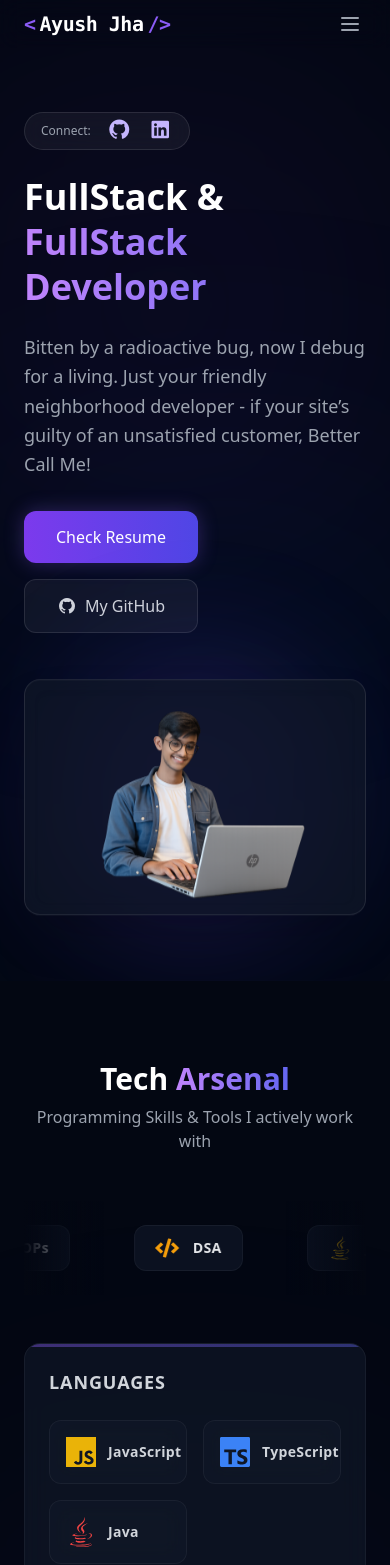
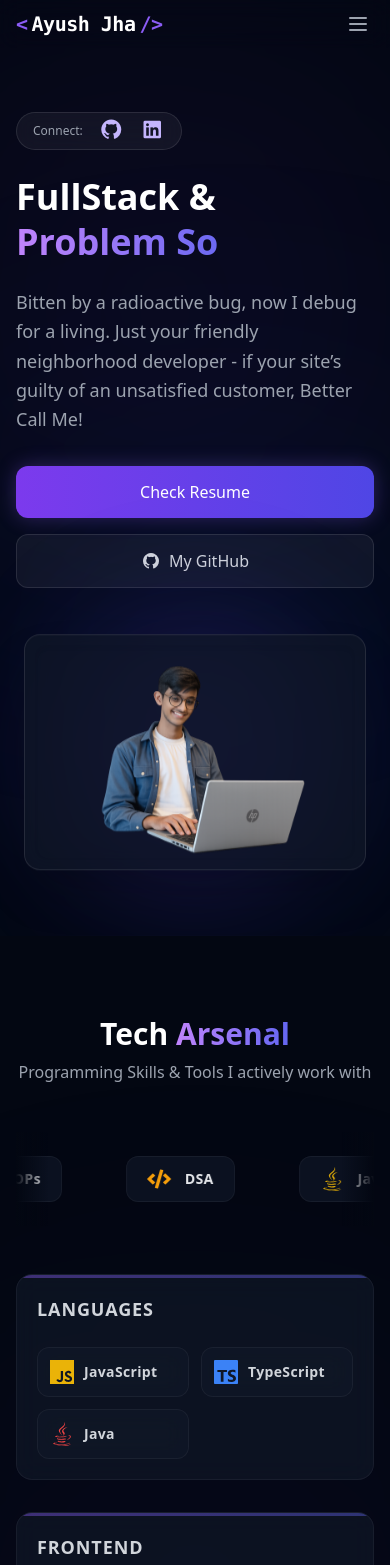
Before and after one commit to AyushJha2008/portfolio, a React (Vite) app in the folder portfolio/: page / in a window 390 px wide. Shown: the top 1565 px of the page. Built offline with nearby package versions, Linux system fonts and the light colour scheme.

Commit message:
feat: initialize portfolio project with core React components for education, events, hero, navbar, projects, skills, and contact sections

```diff
--- a/portfolio/src/components/Contact.jsx
+++ b/portfolio/src/components/Contact.jsx
@@ -34,8 +34,8 @@ const Contact = () => {
       {/* Background glow shadow */}
       <div className="absolute bottom-0 right-1/4 w-[450px] h-[450px] bg-violet-600/5 rounded-full blur-[140px] pointer-events-none"></div>
 
-      <div className="container mx-auto px-6 max-w-5xl relative z-10">
-        <div className="glass rounded-3xl p-8 md:p-12 border border-white/10 shadow-[0_0_50px_rgba(139,92,246,0.05)]">
+      <div className="container mx-auto px-4 sm:px-6 max-w-5xl relative z-10">
+        <div className="glass rounded-3xl p-5 sm:p-8 md:p-12 border border-white/10 shadow-[0_0_50px_rgba(139,92,246,0.05)]">
           <div className="grid md:grid-cols-2 gap-12 items-start">
 
             {/* Left Column: Info */}
@@ -106,7 +106,7 @@ const Contact = () => {
             </div>
 
             {/* Right Column: Form */}
-            <div className="bg-white/[0.02] border border-white/5 p-6 md:p-8 rounded-2xl">
+            <div className="bg-white/[0.02] border border-white/5 p-4 sm:p-6 md:p-8 rounded-2xl">
               <form onSubmit={handleSubmit} className="space-y-5 text-left">
                 {errorMsg && (
                   <div className="text-red-400 text-xs bg-red-500/10 border border-red-500/20 p-3 rounded-lg">
--- a/portfolio/src/components/Events.jsx
+++ b/portfolio/src/components/Events.jsx
@@ -109,7 +109,7 @@ const Events = () => {
       {/* Glow effect */}
       <div className="absolute top-1/2 left-0 w-[400px] h-[400px] bg-violet-600/5 rounded-full blur-[140px] pointer-events-none"></div>
 
-      <div className="container mx-auto px-6 relative z-10">
+      <div className="container mx-auto px-4 sm:px-6 relative z-10">
         <div className="flex flex-col justify-between items-center mb-12">
           <div className="text-center">
             <h2 className="text-3xl font-bold">
@@ -136,7 +136,7 @@ const Events = () => {
                     : "text-gray-400 hover:text-white hover:bg-white/5"
                 }`}
               >
-                {type === "All" ? "All Events" : type + "s"}
+                {type === "All" ? "All" : type + "s"}
               </button>
             ))}
           </div>
@@ -165,7 +165,7 @@ const Events = () => {
               </span>
 
               {/* Hover overlay with detail content */}
-              <div className="absolute inset-0 bg-gradient-to-t from-black/90 via-black/50 to-black/20 opacity-0 group-hover:opacity-100 transition-all duration-300 flex flex-col justify-end p-5">
+              <div className="absolute inset-0 bg-gradient-to-t from-black/90 via-black/50 to-black/20 opacity-100 md:opacity-0 md:group-hover:opacity-100 transition-all duration-300 flex flex-col justify-end p-5">
                 <h3 className="text-white text-lg font-bold mb-1 tracking-wide">{event.title}</h3>
                 <p className="text-gray-300 text-xs md:text-sm leading-relaxed">{event.info}</p>
               </div>
--- a/portfolio/src/components/Hero.jsx
+++ b/portfolio/src/components/Hero.jsx
@@ -1,7 +1,7 @@
 import React, { useState, useEffect } from 'react'
 import myself from '../assets/myself1.png'
 
-const roles = ["SaaS Developer", "FullStack Developer", "Problem Solver", "C.E. Undergraduate"];
+const roles = ["SaaS Developer","Problem Solver", "C.E. Undergrad."];
 
 const Hero = () => {
   const [currentRoleIndex, setCurrentRoleIndex] = useState(0);
@@ -47,7 +47,7 @@ const Hero = () => {
         <div className="absolute top-20 right-0 w-[450px] h-[450px] bg-violet-600/10 rounded-full blur-[140px] pointer-events-none"></div>
         <div className="absolute bottom-10 left-0 w-[450px] h-[450px] bg-blue-600/10 rounded-full blur-[140px] pointer-events-none"></div>
 
-        <div className="container mx-auto px-6 grid md:grid-cols-2 gap-12 items-center relative z-10">
+        <div className="container mx-auto px-4 sm:px-6 grid md:grid-cols-2 gap-12 items-center relative z-10">
           <div className='mt-4'>
             <div className="inline-flex items-center gap-4 px-4 py-1.5 bg-white/5 rounded-full border border-white/10 text-violet-300 mb-6 backdrop-blur-md">
               <span className="text-xs text-gray-400 font-medium">Connect:</span>
@@ -81,18 +81,18 @@ const Hero = () => {
               Bitten by a radioactive bug, now I debug for a living. Just your friendly neighborhood developer - if your site’s guilty of an unsatisfied customer, Better Call Me!
             </p>
 
-            <div className="flex flex-wrap gap-4">
+            <div className="flex flex-col sm:flex-row gap-4">
               <a
                 href="https://drive.google.com/file/d/1aXAS7ZBgTv5oo59pE-Ijio98vT4QMLJ_/view?usp=sharing"
                 id="hero-btn-resume"
-                className="px-8 py-3.5 bg-gradient-to-r from-violet-600 to-indigo-600 hover:from-violet-500 hover:to-indigo-500 text-white font-medium rounded-xl transition-all shadow-[0_0_20px_rgba(139,92,246,0.3)] hover:shadow-[0_0_30px_rgba(139,92,246,0.6)] transform hover:-translate-y-0.5 text-center"
+                className="w-full sm:w-auto px-8 py-3.5 bg-gradient-to-r from-violet-600 to-indigo-600 hover:from-violet-500 hover:to-indigo-500 text-white font-medium rounded-xl transition-all shadow-[0_0_20px_rgba(139,92,246,0.3)] hover:shadow-[0_0_30px_rgba(139,92,246,0.6)] transform hover:-translate-y-0.5 text-center"
               >
                 Check Resume
               </a>
               <a
                 href="https://github.com/AyushJha2008"
                 id="hero-btn-github"
-                className="px-8 py-3.5 bg-white/5 border border-white/10 hover:border-violet-500/50 text-gray-300 hover:text-white hover:bg-white/10 font-medium rounded-xl transition-all transform hover:-translate-y-0.5 flex items-center justify-center gap-2 text-center"
+                className="w-full sm:w-auto px-8 py-3.5 bg-white/5 border border-white/10 hover:border-violet-500/50 text-gray-300 hover:text-white hover:bg-white/10 font-medium rounded-xl transition-all transform hover:-translate-y-0.5 flex items-center justify-center gap-2 text-center"
               >
                 <i className="fab fa-github"></i> My GitHub
               </a>
@@ -106,7 +106,7 @@ const Hero = () => {
             <div className="relative p-2.5 glass rounded-2xl border border-white/10 shadow-2xl">
               <img
                 src={myself}
-                className='object-cover rounded-xl shadow-inner max-h-[380px] md:max-h-[440px] w-auto'
+                className='object-cover rounded-xl shadow-inner max-h-[300px] sm:max-h-[380px] md:max-h-[440px] w-full max-w-xs sm:max-w-none h-auto'
                 alt="Ayush Jha Profile"
               />
             </div>
--- a/portfolio/src/components/Navbar.jsx
+++ b/portfolio/src/components/Navbar.jsx
@@ -18,7 +18,7 @@ const Navbar = () => {
       <nav
         className="fixed w-full z-50 transition-all duration-300 bg-transparent backdrop-blur-md"
       >
-        <div className="max-w-7xl mx-auto px-6 h-12 md:h-16 flex items-center justify-between">
+        <div className="max-w-7xl mx-auto px-4 sm:px-6 h-12 md:h-16 flex items-center justify-between">
           <a href="#" className="text-xl font-bold font-mono tracking-tight flex items-center gap-1 md:gap-2 group" id="nav-brand">
             <span className="text-violet-500 group-hover:translate-x--1 transition-transform">&lt;</span>
             <span className="text-white">Ayush Jha</span>
@@ -80,7 +80,7 @@ const Navbar = () => {
         <div
           className={`md:hidden overflow-hidden transition-all duration-300 ease-in-out ${
             isOpen ? "max-h-80 opacity-100 py-4 border-b border-white/10" : "max-h-0 opacity-0 py-0 pointer-events-none"
-          } bg-[#030712]/95 backdrop-blur-lg px-6 space-y-4`}
+          } bg-[#030712]/95 backdrop-blur-lg px-4 sm:px-6 space-y-4`}
         >
           {menuItems.map((item) => (
             <a
--- a/portfolio/src/components/Skills.jsx
+++ b/portfolio/src/components/Skills.jsx
@@ -63,7 +63,7 @@ const Skills = () => {
       {/* Background Decorative glow */}
       <div className="absolute top-1/2 left-1/2 -translate-x-1/2 -translate-y-1/2 w-[500px] h-[500px] bg-violet-600/5 rounded-full blur-[160px] pointer-events-none"></div>
 
-      <div className="container mx-auto px-6 relative z-10">
+      <div className="container mx-auto px-4 sm:px-6 relative z-10">
         <div className="flex flex-col justify-between items-center mb-12">
           <div className="text-center">
             <h2 className="text-3xl font-bold">Tech <span className="text-gradient">Arsenal</span></h2>
@@ -72,7 +72,7 @@ const Skills = () => {
         </div>
 
         {/* Infinite Scrolling Marquee */}
-        <div className="overflow-hidden w-full py-6 mb-12 relative before:absolute before:left-0 before:top-0 before:z-10 before:h-full before:w-20 before:bg-gradient-to-r before:from-[#030712] before:to-transparent after:absolute after:right-0 after:top-0 after:z-10 after:h-full after:w-20 after:bg-gradient-to-l after:from-[#030712] after:to-transparent">
+        <div className="overflow-hidden w-full py-6 mb-12 relative before:absolute before:left-0 before:top-0 before:z-10 before:h-full before:w-8 sm:w-20 before:bg-gradient-to-r before:from-[#030712] before:to-transparent after:absolute after:right-0 after:top-0 after:z-10 after:h-full after:w-8 sm:w-20 after:bg-gradient-to-l after:from-[#030712] after:to-transparent">
           <div className="flex w-max animate-scroll">
             {[...flatTech, ...flatTech].map((item, index) => (
               <div key={index} className="flex items-center gap-3.5 mx-8 text-white text-lg glass rounded-xl py-2.5 px-5 border border-white/5">
@@ -86,16 +86,16 @@ const Skills = () => {
         {/* Structured Categorized Skill Cards */}
         <div className="grid md:grid-cols-2 gap-8">
           {skillCategories.map((category, catIdx) => (
-            <div key={catIdx} className="glass p-6 rounded-2xl border border-white/5 relative overflow-hidden group">
+            <div key={catIdx} className="glass p-5 sm:p-6 rounded-2xl border border-white/5 relative overflow-hidden group">
               <div className="absolute top-0 left-0 w-full h-[3px] bg-gradient-to-r from-violet-500 to-indigo-500 opacity-40 group-hover:opacity-100 transition-opacity duration-300"></div>
               <h3 className="text-lg font-bold mb-6 text-gray-300 tracking-wider uppercase text-left">{category.title}</h3>
-              <div className="grid grid-cols-2 sm:grid-cols-2 lg:grid-cols-2 xl:grid-cols-2 gap-4">
+              <div className="grid grid-cols-1 min-[380px]:grid-cols-2 gap-3 sm:gap-4">
                 {category.skills.map((item, idx) => (
                   <div
                     key={idx}
-                    className={`glass p-4 rounded-xl flex items-center gap-3 transition-all duration-300 border border-white/5 ${item.glowClass}`}
+                    className={`glass p-3 sm:p-4 rounded-xl flex items-center gap-2.5 sm:gap-3 transition-all duration-300 border border-white/5 ${item.glowClass}`}
                   >
-                    <span className={`text-3xl ${item.color} transition-transform duration-300`}>{item.icon}</span>
+                    <span className={`text-2xl sm:text-3xl ${item.color} transition-transform duration-300`}>{item.icon}</span>
                     <span className="font-semibold text-sm text-gray-300 tracking-wide">{item.name}</span>
                   </div>
                 ))}
```
Also changed, not shown: portfolio/src/components/Education.jsx (+5 -5 lines), portfolio/src/components/Projects.jsx (+4 -4 lines).
